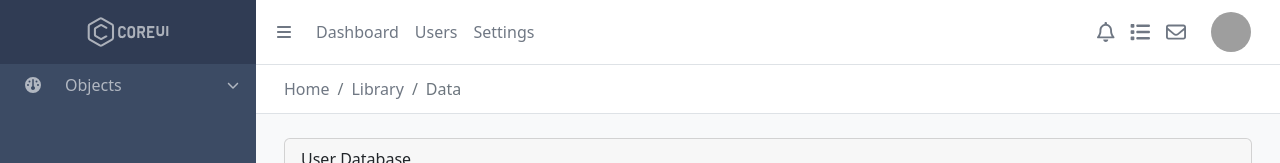
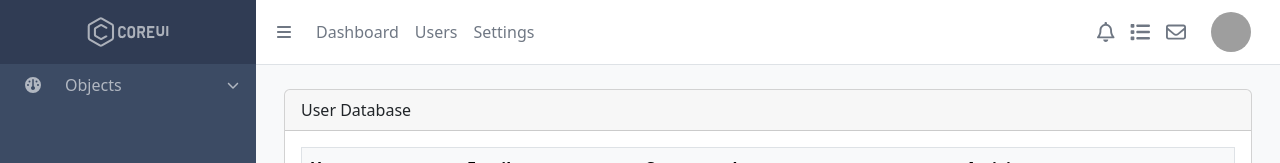
Before and after one commit to girogio/cps2002-assignment, a Next.js app in the folder gorju-frontend-service/: page / in a window 1280 px wide. Shown: the top 163 px of the page. Built offline with nearby package versions, Linux system fonts and the light colour scheme; no server answers; grey boxes are pictures that could not be loaded.

Commit message:
Removed breadcrumbs

```diff
--- a/gorju-frontend-service/src/layout/AdminLayout/Header/Header.tsx
+++ b/gorju-frontend-service/src/layout/AdminLayout/Header/Header.tsx
@@ -50,10 +50,6 @@ export default function Header(props: HeaderProps) {
           <HeaderProfileNav />
         </div>
       </Container>
-      <div className="header-divider border-top my-2 ms-n2 me-n2" />
-      <Container fluid>
-        <Breadcrumb />
-      </Container>
     </header>
   )
 }
```
